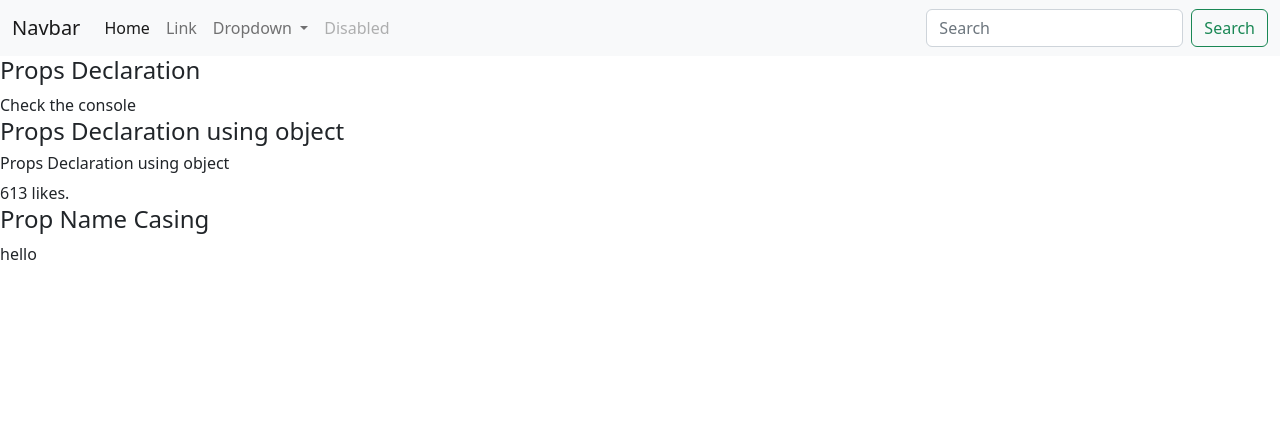
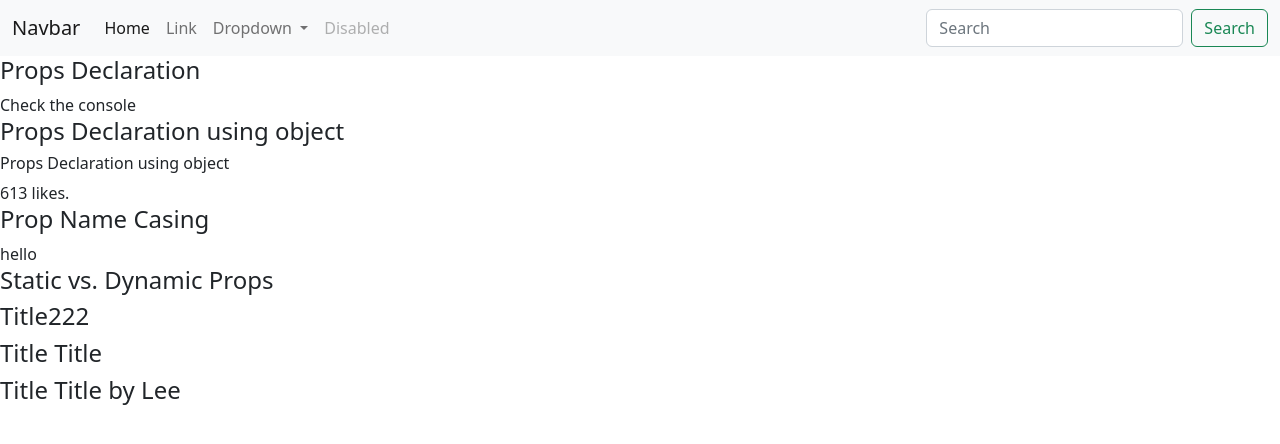
Before and after one commit to ljh9/VueExercises, a Vue app: page / in a window 1280 px wide. Shown: the top 444 px of the page. Built offline with nearby package versions, Linux system fonts and the light colour scheme.

Commit message:
StaticAndDynamicProps

```diff
--- a/src/views/Exercise10/Exercise10.vue
+++ b/src/views/Exercise10/Exercise10.vue
@@ -2,6 +2,7 @@
 import PropsDeclaration from './PropsDeclaration.vue'
 import PropsDeclarationObject from './PropsDeclarationObject.vue'
 import PropNameCasing from './PropNameCasing.vue'
+import StaticAndDynamicProps from './StaticAndDynamicProps.vue'
 </script>
 
 <template>
@@ -12,5 +13,7 @@ import PropNameCasing from './PropNameCasing.vue'
         <PropsDeclarationObject title="Props Declaration using object" :likes="613"/>
         <h4>Prop Name Casing</h4>
         <PropNameCasing greeting-message="hello"/>
+        <h4>Static vs. Dynamic Props</h4>
+        <StaticAndDynamicProps/>
     </div>
 </template>
--- /dev/null
+++ b/src/views/Exercise10/StaticAndDynamicProps.vue
@@ -0,0 +1,30 @@
+<script>
+import BlogPost from './BlogPost.vue'
+export default {
+  components: {
+    BlogPost
+  },
+  data() {
+    return {
+      post: {
+        id: 1,
+        title: 'Title Title',
+        author: {
+            name: 'Lee'
+
+        }
+      },
+    }
+  }
+}
+</script>
+
+<template>
+    <div class="exercise">
+        <BlogPost title="Title222" />
+        <!-- Dynamically assign the value of a variable -->
+        <BlogPost :title="post.title" />
+        <!-- Dynamically assign the value of a complex expression -->
+        <BlogPost :title="post.title + ' by ' + post.author.name" />
+    </div>
+</template>
```
